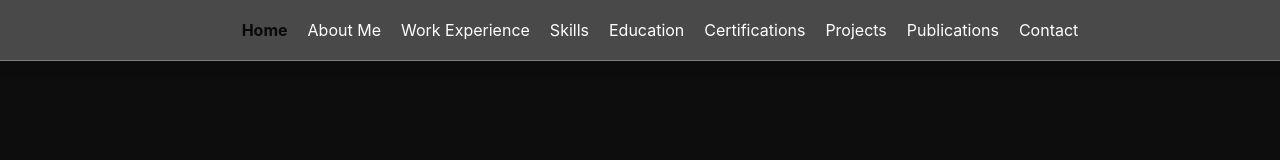
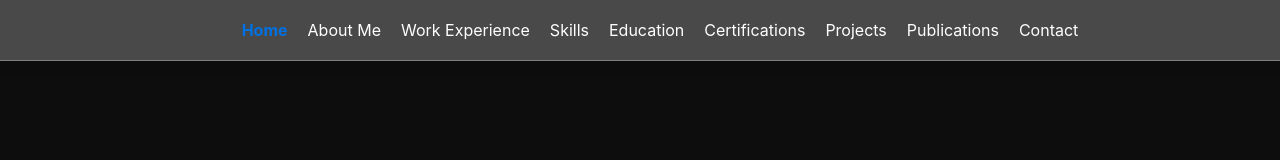
Before and after one commit to nihalgbailur/Portfolio_website_nihalgbailur, a React (Create React App) app: page / in a window 1280 px wide. Shown: the top 160 px of the page. Built offline with nearby package versions, Linux system fonts and the light colour scheme.

Commit message:
Active link is blue, others are white

```diff
--- a/src/components/Navbar.js
+++ b/src/components/Navbar.js
@@ -23,7 +23,7 @@ const NavLinks = styled.div`
 
 const NavLink = styled.a`
   font-size: 16px;
-  color: ${(props) => (props.active ? '#080a09' : '#fff')}; /* Active link is black, others are white */
+  color: ${(props) => (props.active ? '#0071e3' : '#fff')}; /* Active link is blue, others are white */
   font-weight: ${(props) => (props.active ? 'bold' : 'normal')};
   text-decoration: none;
 
```
